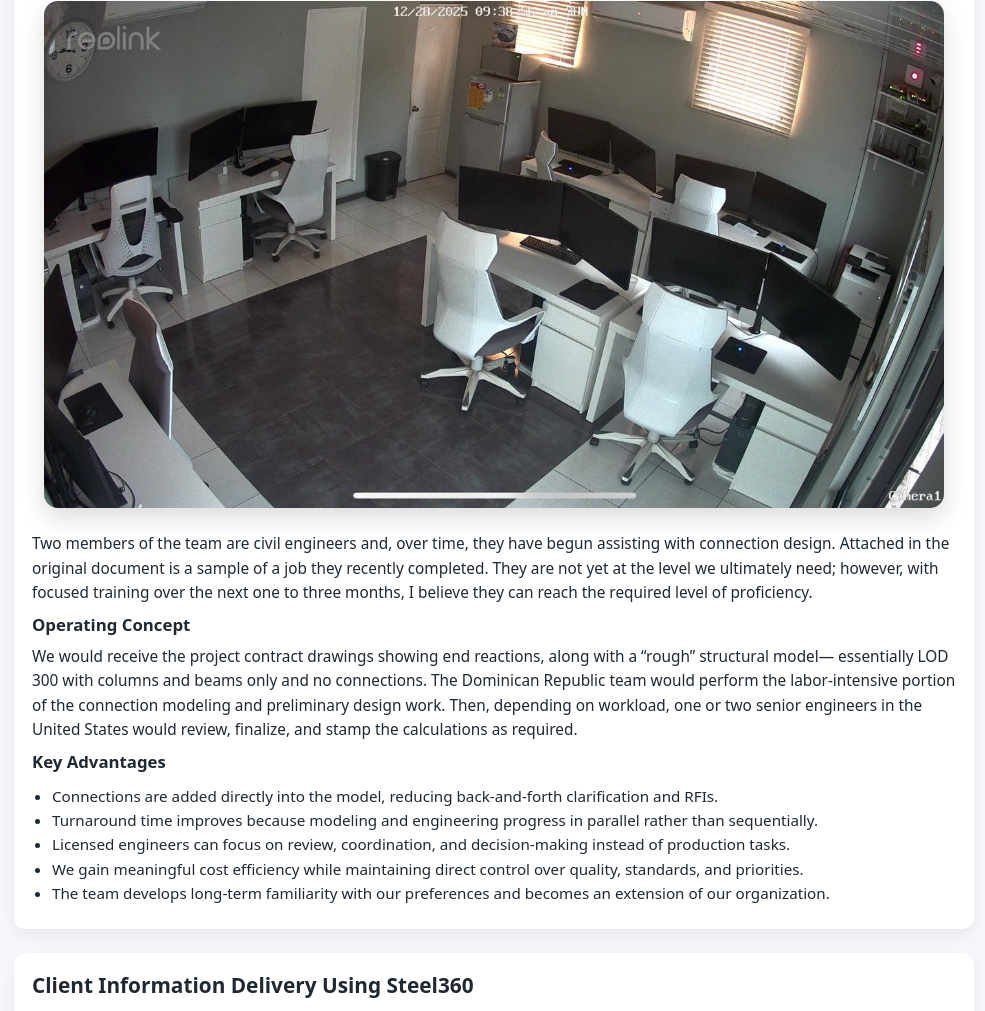
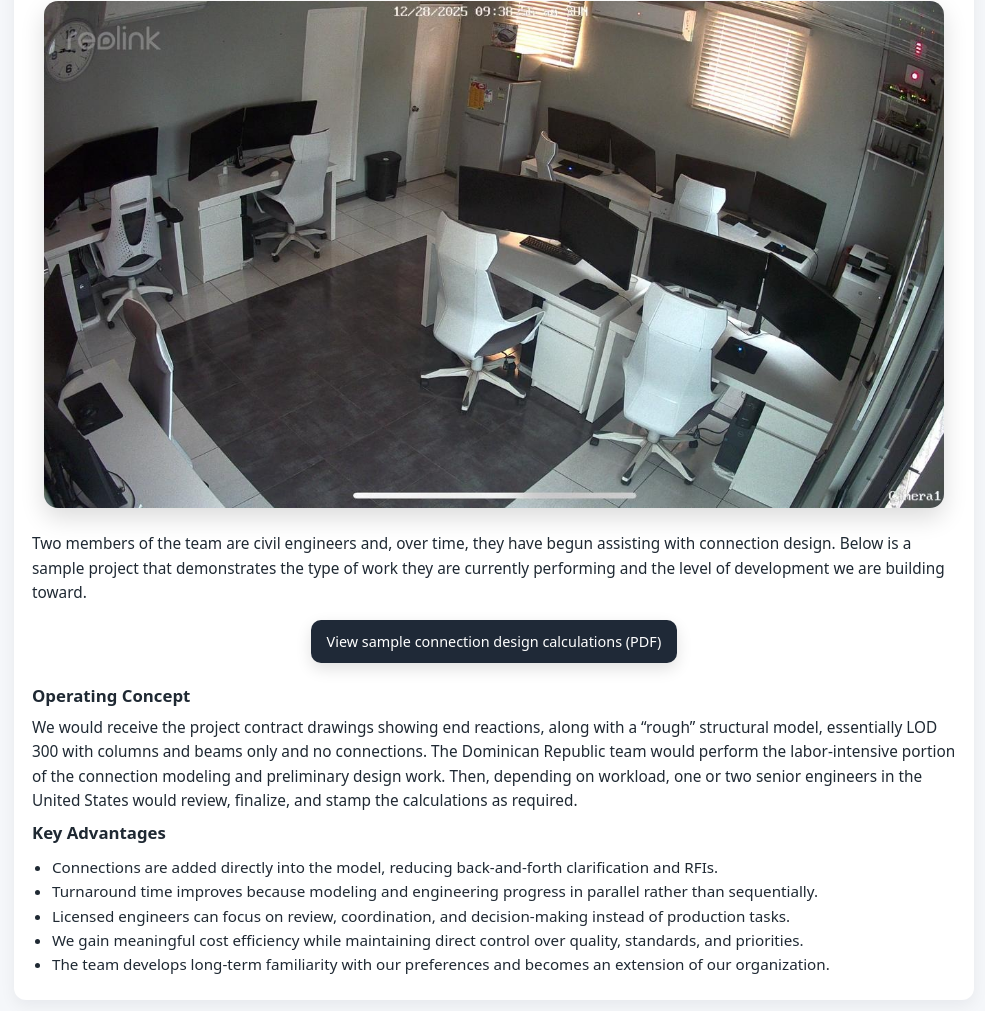
Before and after one commit to jassielxvargas/GPLA-Steel360, a plain HTML site: page index.html in a window 1280 px wide. Shown: the part 324-1335 px from the top of the page, without its empty margins (146-1131 px from the left). Drawn offline with Linux system fonts and the light colour scheme.

Commit message:
Add files via upload

```diff
--- a/index.html
+++ b/index.html
@@ -83,6 +83,26 @@
       height: auto;
     }
 
+    .pdf-link {
+      margin: 14px 0 20px;
+      text-align: center;
+    }
+
+    .pdf-link a {
+      display: inline-block;
+      padding: 10px 16px;
+      border-radius: 10px;
+      background: #1f2937;
+      color: white;
+      text-decoration: none;
+      font-size: 0.9rem;
+      box-shadow: 0 6px 16px rgba(0, 0, 0, 0.12);
+    }
+
+    .pdf-link a:hover {
+      background: #111827;
+    }
+
     .media-block {
       margin: 22px 0 28px;
     }
@@ -96,7 +116,7 @@
     .media-block video {
       display: block;
       width: 100%;
-      max-width: 750px;   /* visually smaller now */
+      max-width: 750px;
       margin: 0 auto;
       border-radius: 14px;
       box-shadow: 0 10px 26px rgba(0, 0, 0, 0.15);
@@ -136,15 +156,24 @@
 
       <p>
         Two members of the team are civil engineers and, over time, they have begun assisting with connection design.
-        Attached in the original document is a sample of a job they recently completed. They are not yet at the level
-        we ultimately need; however, with focused training over the next one to three months, I believe they can reach
-        the required level of proficiency.
+        Below is a sample project that demonstrates the type of work they are currently performing and the level of
+        development we are building toward.
       </p>
+
+      <div class="pdf-link">
+        <a
+          href="https://pub-8dc55f9db87f4af8add575f598c0037c.r2.dev/video/11257%20-%20Calculations.pdf"
+          target="_blank"
+          rel="noopener"
+        >
+          View sample connection design calculations (PDF)
+        </a>
+      </div>
 
       <h3>Operating Concept</h3>
 
       <p>
-        We would receive the project contract drawings showing end reactions, along with a “rough” structural model—
+        We would receive the project contract drawings showing end reactions, along with a “rough” structural model,
         essentially LOD 300 with columns and beams only and no connections. The Dominican Republic team would perform
         the labor-intensive portion of the connection modeling and preliminary design work. Then, depending on
         workload, one or two senior engineers in the United States would review, finalize, and stamp the calculations
```
